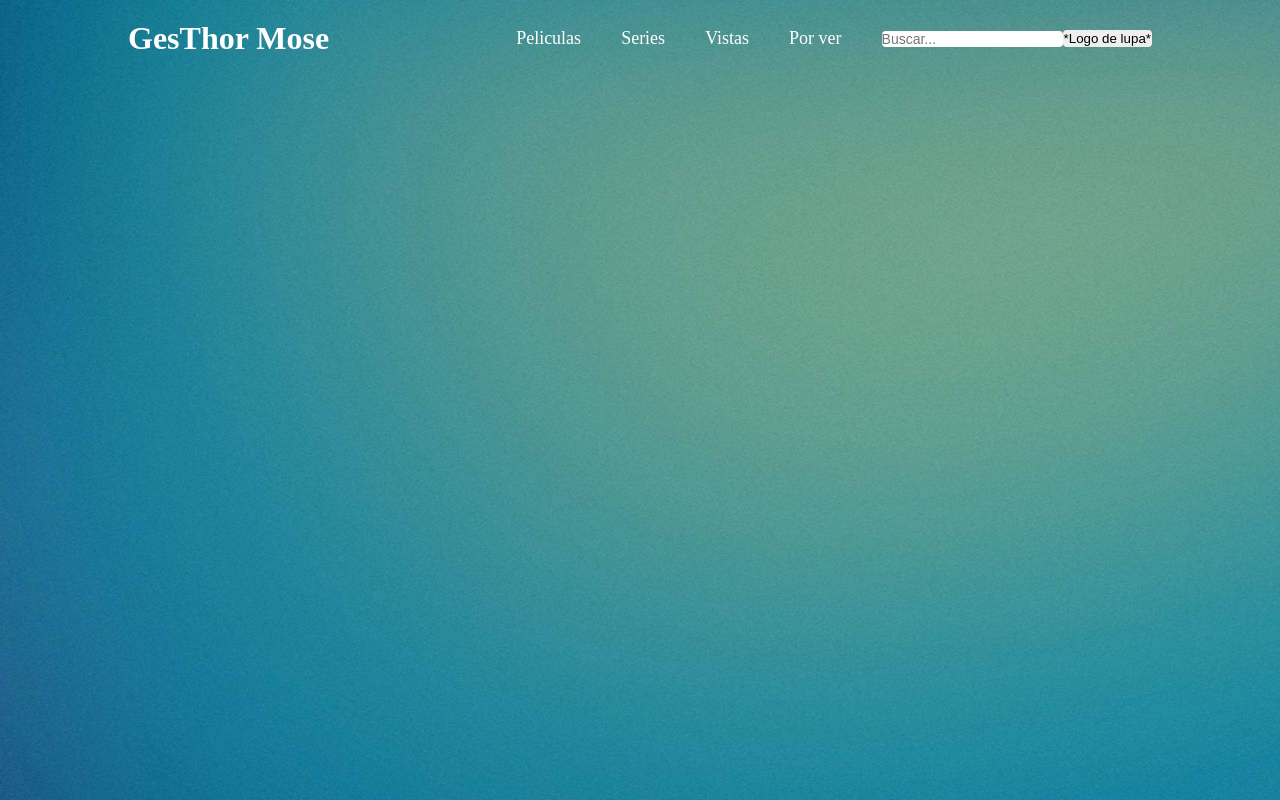
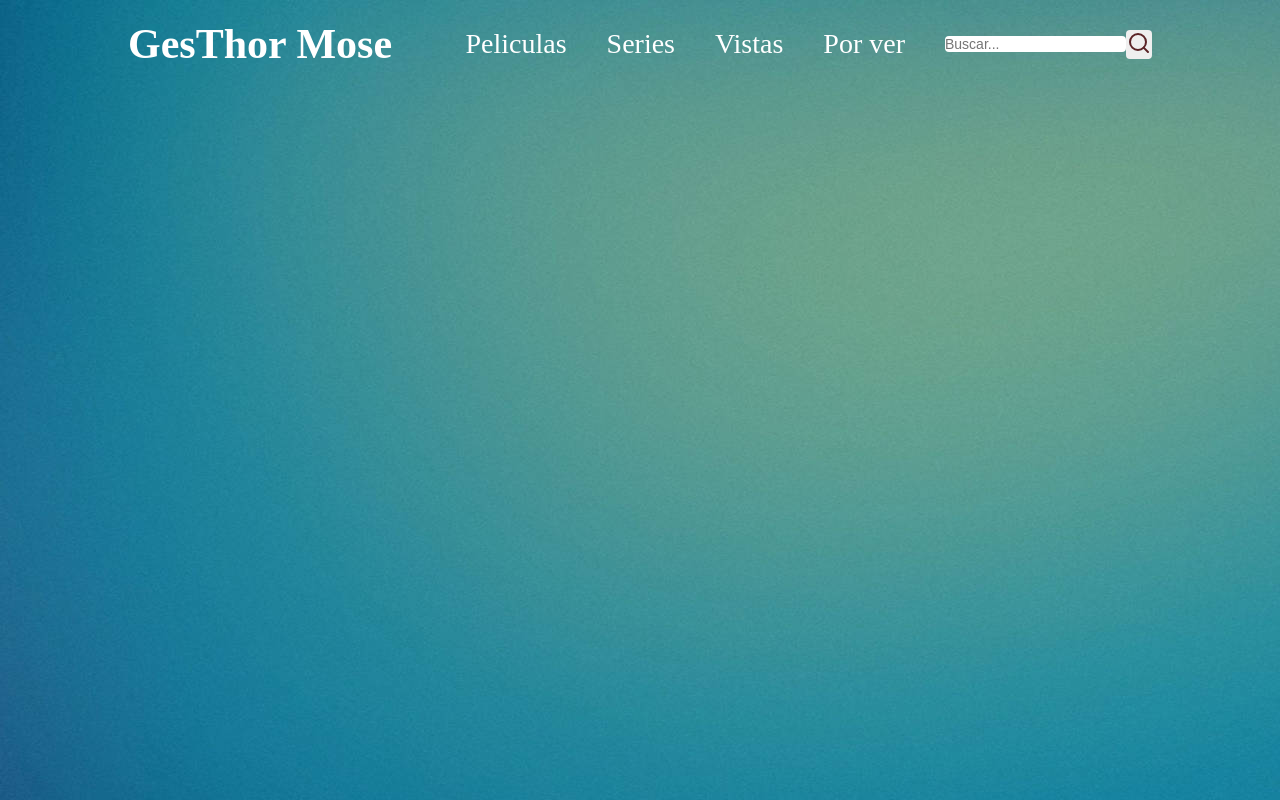
Before and after one commit to RodriVelo/PWA-, a React (Vite) app in the folder mi-app-react/: page / in a window 1280 px wide. Built offline with nearby package versions, Linux system fonts and the light colour scheme.

Commit message:
agregue lupita y saque elementos del css

```diff
--- a/mi-app-react/index.html
+++ b/mi-app-react/index.html
@@ -6,7 +6,7 @@
     <meta name="viewport" content="width=device-width, initial-scale=1.0" />
     <title>PWA - Grupo 7</title>
   </head>
-  <script src="http://localhost:5173/"></script> <!-- Supuestamente es para activar el debug?(para ver mejor los errores) de react en el navegador -->
+  <!-- <script src="http://localhost:5173/"></script> --> <!-- Supuestamente es para activar el debug?(para ver mejor los errores) de react en el navegador -->
   <body>
     <div id="root"></div>
     <script type="module" src="/src/main.jsx"></script>
--- a/mi-app-react/package.json
+++ b/mi-app-react/package.json
@@ -10,6 +10,7 @@
     "preview": "vite preview"
   },
   "dependencies": {
+    "lucide-react": "^0.488.0",
     "react": "^19.0.0",
     "react-dom": "^19.0.0"
   },
--- a/mi-app-react/src/components/Navbar/Navbar.jsx
+++ b/mi-app-react/src/components/Navbar/Navbar.jsx
@@ -1,6 +1,7 @@
 import styles from "./Navbar.module.css";
 import Input from "../Input/Input.jsx";
 import Button from "../Button/Button.jsx";
+import { Search } from "lucide-react";
 
 const Navbar = () => {
   return (
@@ -9,21 +10,13 @@ const Navbar = () => {
         GesThor Mose
       </a>
       <nav className={styles.nav}>
-        <a href="#" /* target="_blank" */>
-          Peliculas
-        </a>
-        <a href="#" /* target="_blank" */>
-          Series
-        </a>
-        <a href="#" /* target="_blank" */>
-          Vistas
-        </a>
-        <a href="#" /* target="_blank" */>
-          Por ver
-        </a>
+        <a href="#" /* target="_blank" */>Peliculas</a>
+        <a href="#" /* target="_blank" */>Series</a>
+        <a href="#" /* target="_blank" */>Vistas</a>
+        <a href="#" /* target="_blank" */>Por ver</a>
         <form className={styles.searchForm}>
           <Input />
-          <Button text={" *Logo de lupa* "} />
+          <Button text={<Search className={styles.search} />} />
         </form>
       </nav>
     </header>
--- a/mi-app-react/src/components/Navbar/Navbar.module.css
+++ b/mi-app-react/src/components/Navbar/Navbar.module.css
@@ -18,7 +18,7 @@
 }
 
 .logo {
-	font-size: 32px;
+	font-size: 42px;
 	color: #fff;
 	font-weight: 700;
 }
@@ -30,25 +30,27 @@
 
 .nav a {
 	position: relative;
-	font-size: 18px;
+	font-size: 28px;
 	color: #fff;
 	font-weight: 500;
 	margin-left: 40px;
 }
-.searchForm{
-	position: relative;
-	color: #fff;
-	font-size: 222px;
-	border-radius: auto;
+
+
+.search {
+	color: #5b2427;
 }
 
 .searchForm {
+	position: relative;
+	color: #fff;
+	border-radius: auto;
 	display: flex;
 	align-items: center;
 	margin-left: 40px;
 }
 
-.searchButton {
+/* .searchButton {
 	background: #E50914;
 	color: #fff;
 	border: none;
@@ -61,16 +63,15 @@
 .searchButton:hover {
 	background: #b2070f;
 }
+ */
 
-.buttonText {
-	font-size: 16px;
-}
 
 a {
 	text-decoration: none;
 	color: white;
 }
 
+/* animacion abajo de las letras (.nav a) */
 .nav a::before {
 	content: '';
 	position: absolute;
```
Also changed, not shown: 1 other file (tests, documents, lock files or other folders).
